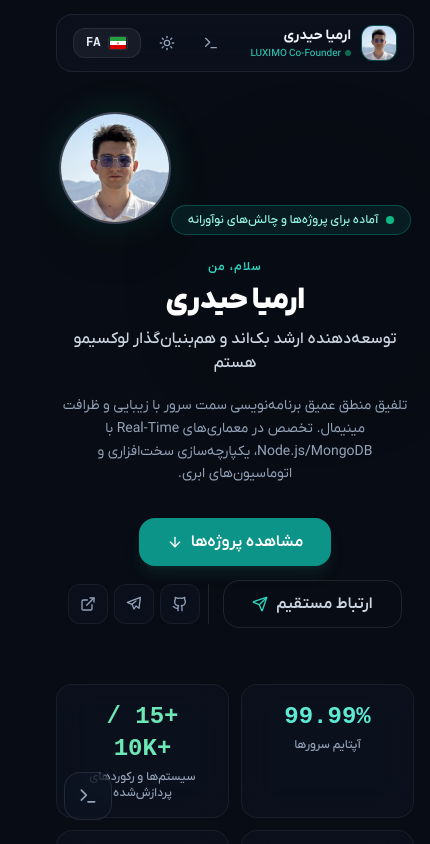
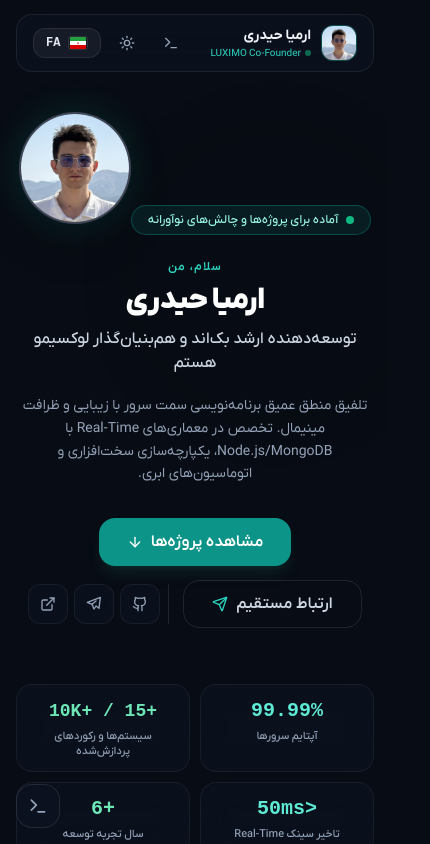
Before and after one commit to erm-iya/erm-iya.github.io, a React (Vite) app: page / in a window 390 px wide. Shown: the top 844 px of the page, 430 px wide, since content can reach past the window. Built offline with nearby package versions, Linux system fonts and the light colour scheme.

Commit message:
ermiya: fix mobile horizontal overflow, add strict overflow containment and optimize responsive layouts

```diff
--- a/src/App.tsx
+++ b/src/App.tsx
@@ -52,7 +52,7 @@ export function App() {
   }, [isDark]);
 
   return (
-    <div className="min-h-screen bg-slate-50 dark:bg-[#080c14] text-slate-900 dark:text-slate-100 selection:bg-teal-500/25 selection:text-teal-800 dark:selection:text-teal-200 transition-colors duration-300 relative font-sans">
+    <div className="min-h-screen bg-slate-50 dark:bg-[#080c14] text-slate-900 dark:text-slate-100 selection:bg-teal-500/25 selection:text-teal-800 dark:selection:text-teal-200 transition-colors duration-300 relative font-sans w-full max-w-full overflow-x-hidden">
 
       {/* Background Subtle Tech Mesh Grid */}
       <div
@@ -81,7 +81,7 @@ export function App() {
       />
 
       {/* Main Sections */}
-      <main className="relative z-10">
+      <main className="relative z-10 w-full max-w-full overflow-x-hidden">
         <HeroSection currentLang={currentLang} />
         <AboutSection currentLang={currentLang} />
         <ProjectsSection currentLang={currentLang} />
@@ -96,7 +96,7 @@ export function App() {
       {/* Floating Developer Terminal Opener */}
       <button
         onClick={() => setIsTerminalOpen(true)}
-        className="fixed bottom-6 end-6 z-40 w-12 h-12 rounded-2xl glass-card border border-slate-200 dark:border-white/10 hover:border-teal-500/40 text-slate-600 dark:text-slate-400 hover:text-teal-600 dark:hover:text-teal-300 flex items-center justify-center shadow-xl hover:scale-105 transition-all cursor-pointer group"
+        className="fixed bottom-4 end-4 sm:bottom-6 sm:end-6 z-40 w-11 h-11 sm:w-12 sm:h-12 rounded-2xl glass-card border border-slate-200 dark:border-white/10 hover:border-teal-500/40 text-slate-600 dark:text-slate-400 hover:text-teal-600 dark:hover:text-teal-300 flex items-center justify-center shadow-xl hover:scale-105 transition-all cursor-pointer group"
         title="Open Developer Console (Terminal)"
       >
         <TerminalIcon className="w-5 h-5 group-hover:rotate-6 transition-transform" />
--- a/src/components/AboutSection.tsx
+++ b/src/components/AboutSection.tsx
@@ -12,7 +12,7 @@ export const AboutSection: React.FC<AboutSectionProps> = ({ currentLang }) => {
   const t = translations[currentLang];
 
   return (
-    <section id="about" className="py-20 px-4 sm:px-8 relative">
+    <section id="about" className="py-16 sm:py-20 px-3.5 sm:px-8 relative overflow-hidden">
       <div className="max-w-5xl mx-auto">
 
         {/* Section Header */}
--- a/src/components/ContactSection.tsx
+++ b/src/components/ContactSection.tsx
@@ -24,7 +24,7 @@ export const ContactSection: React.FC<ContactSectionProps> = ({ currentLang }) =
   };
 
   return (
-    <section id="contact" className="py-24 px-4 sm:px-8 relative">
+    <section id="contact" className="py-16 sm:py-24 px-3.5 sm:px-8 relative overflow-hidden">
 
       {/* Ambient Glow */}
       <div className="ambient-glow-teal top-1/2 -start-10 w-[450px] h-[450px] opacity-10 dark:opacity-15"></div>
--- a/src/components/Footer.tsx
+++ b/src/components/Footer.tsx
@@ -15,7 +15,7 @@ export const Footer: React.FC<FooterProps> = ({ currentLang }) => {
   };
 
   return (
-    <footer className="py-12 px-4 sm:px-8 border-t border-slate-200 dark:border-white/[0.06] relative">
+    <footer className="py-10 sm:py-12 px-3.5 sm:px-8 border-t border-slate-200 dark:border-white/[0.06] relative overflow-hidden">
       <div className="max-w-6xl mx-auto flex flex-col sm:flex-row items-center justify-between gap-4 text-center sm:text-start text-xs text-slate-500 dark:text-slate-400">
 
         <div className="flex flex-col gap-1">
--- a/src/components/HeroSection.tsx
+++ b/src/components/HeroSection.tsx
@@ -119,39 +119,39 @@ export const HeroSection: React.FC<HeroSectionProps> = ({ currentLang }) => {
         </div>
 
         {/* Live Metrics Grid */}
-        <div className="grid grid-cols-2 md:grid-cols-4 gap-3 sm:gap-4 max-w-3xl mx-auto">
-          <div className="glass-card p-4 rounded-2xl border border-slate-200/80 dark:border-white/[0.06] text-center">
-            <div className="text-2xl sm:text-3xl font-black text-teal-600 dark:text-teal-300 font-mono">
+        <div className="grid grid-cols-2 md:grid-cols-4 gap-2.5 sm:gap-4 max-w-3xl mx-auto w-full">
+          <div className="glass-card p-3 sm:p-4 rounded-2xl border border-slate-200/80 dark:border-white/[0.06] text-center">
+            <div className="text-xl sm:text-2xl md:text-3xl font-black text-teal-600 dark:text-teal-300 font-mono">
               {t.hero.stats.uptime}
             </div>
-            <div className="text-xs text-slate-600 dark:text-slate-400 mt-1 font-medium">
+            <div className="text-[11px] sm:text-xs text-slate-600 dark:text-slate-400 mt-1 font-medium leading-snug">
               {t.hero.stats.uptimeLabel}
             </div>
           </div>
 
-          <div className="glass-card p-4 rounded-2xl border border-slate-200/80 dark:border-white/[0.06] text-center">
-            <div className="text-2xl sm:text-3xl font-black text-emerald-600 dark:text-emerald-300 font-mono">
+          <div className="glass-card p-3 sm:p-4 rounded-2xl border border-slate-200/80 dark:border-white/[0.06] text-center">
+            <div className="text-lg sm:text-2xl md:text-3xl font-black text-emerald-600 dark:text-emerald-300 font-mono whitespace-nowrap">
               {t.hero.stats.users}
             </div>
-            <div className="text-xs text-slate-600 dark:text-slate-400 mt-1 font-medium">
+            <div className="text-[11px] sm:text-xs text-slate-600 dark:text-slate-400 mt-1 font-medium leading-snug">
               {t.hero.stats.usersLabel}
             </div>
           </div>
 
-          <div className="glass-card p-4 rounded-2xl border border-slate-200/80 dark:border-white/[0.06] text-center">
-            <div className="text-2xl sm:text-3xl font-black text-teal-600 dark:text-teal-300 font-mono">
+          <div className="glass-card p-3 sm:p-4 rounded-2xl border border-slate-200/80 dark:border-white/[0.06] text-center">
+            <div className="text-xl sm:text-2xl md:text-3xl font-black text-teal-600 dark:text-teal-300 font-mono">
               {t.hero.stats.latency}
             </div>
-            <div className="text-xs text-slate-600 dark:text-slate-400 mt-1 font-medium">
+            <div className="text-[11px] sm:text-xs text-slate-600 dark:text-slate-400 mt-1 font-medium leading-snug">
               {t.hero.stats.latencyLabel}
             </div>
           </div>
 
-          <div className="glass-card p-4 rounded-2xl border border-slate-200/80 dark:border-white/[0.06] text-center">
-            <div className="text-2xl sm:text-3xl font-black text-emerald-600 dark:text-emerald-300 font-mono">
+          <div className="glass-card p-3 sm:p-4 rounded-2xl border border-slate-200/80 dark:border-white/[0.06] text-center">
+            <div className="text-xl sm:text-2xl md:text-3xl font-black text-emerald-600 dark:text-emerald-300 font-mono">
               {t.hero.stats.years}
             </div>
-            <div className="text-xs text-slate-600 dark:text-slate-400 mt-1 font-medium">
+            <div className="text-[11px] sm:text-xs text-slate-600 dark:text-slate-400 mt-1 font-medium leading-snug">
               {t.hero.stats.yearsLabel}
             </div>
           </div>
--- a/src/components/ui/dialog.tsx
+++ b/src/components/ui/dialog.tsx
@@ -32,13 +32,13 @@ const DialogContent = React.forwardRef<
     <DialogPrimitive.Content
       ref={ref}
       className={cn(
-        "fixed left-[50%] top-[50%] z-50 grid w-full max-w-2xl translate-x-[-50%] translate-y-[-50%] gap-4 border border-slate-200 dark:border-white/10 bg-white/95 dark:bg-[#0c1220]/95 p-6 md:p-8 shadow-2xl backdrop-blur-2xl duration-200 data-[state=open]:animate-in data-[state=closed]:animate-out data-[state=closed]:fade-out-0 data-[state=open]:fade-in-0 data-[state=closed]:zoom-out-95 data-[state=open]:zoom-in-95 data-[state=closed]:slide-out-to-left-1/2 data-[state=closed]:slide-out-to-top-[48%] data-[state=open]:slide-in-from-left-1/2 data-[state=open]:slide-in-from-top-[48%] rounded-3xl max-h-[90vh] overflow-y-auto text-slate-900 dark:text-slate-100",
+        "fixed left-[50%] top-[50%] z-50 grid w-[calc(100%-2rem)] max-w-2xl translate-x-[-50%] translate-y-[-50%] gap-4 border border-slate-200 dark:border-white/10 bg-white/95 dark:bg-[#0c1220]/95 p-5 sm:p-6 md:p-8 shadow-2xl backdrop-blur-2xl duration-200 data-[state=open]:animate-in data-[state=closed]:animate-out data-[state=closed]:fade-out-0 data-[state=open]:fade-in-0 data-[state=closed]:zoom-out-95 data-[state=open]:zoom-in-95 data-[state=closed]:slide-out-to-left-1/2 data-[state=closed]:slide-out-to-top-[48%] data-[state=open]:slide-in-from-left-1/2 data-[state=open]:slide-in-from-top-[48%] rounded-3xl max-h-[90vh] overflow-y-auto text-slate-900 dark:text-slate-100",
         className
       )}
       {...props}
     >
       {children}
-      <DialogPrimitive.Close className="absolute right-4 top-4 rounded-full p-1.5 text-slate-500 hover:text-slate-900 hover:bg-slate-100 dark:text-slate-400 dark:hover:text-white dark:hover:bg-white/10 opacity-70 transition-all focus:outline-none disabled:pointer-events-none cursor-pointer">
+      <DialogPrimitive.Close className="absolute end-3.5 top-3.5 sm:end-4 sm:top-4 rounded-full p-1.5 text-slate-500 hover:text-slate-900 hover:bg-slate-100 dark:text-slate-400 dark:hover:text-white dark:hover:bg-white/10 opacity-70 transition-all focus:outline-none disabled:pointer-events-none cursor-pointer">
         <X className="h-5 w-5" />
         <span className="sr-only">Close</span>
       </DialogPrimitive.Close>
--- a/src/index.css
+++ b/src/index.css
@@ -104,12 +104,16 @@
   html {
     scroll-behavior: smooth;
     font-feature-settings: "cv02", "cv03", "cv04", "cv11";
+    overflow-x: hidden;
+    max-width: 100vw;
   }
   body {
     @apply bg-background text-foreground antialiased selection:bg-teal-500/20 selection:text-teal-300;
     font-family: 'IRANYekanX', -apple-system, BlinkMacSystemFont, 'Segoe UI', Roboto, sans-serif;
     min-height: 100vh;
     overflow-x: hidden;
+    max-width: 100vw;
+    width: 100%;
   }
 }
 
```
Also changed, not shown: src/components/ExperienceSection.tsx (+5 -5 lines), src/components/ProjectsSection.tsx (+12 -12 lines), src/components/SkillsSection.tsx (+6 -6 lines).
